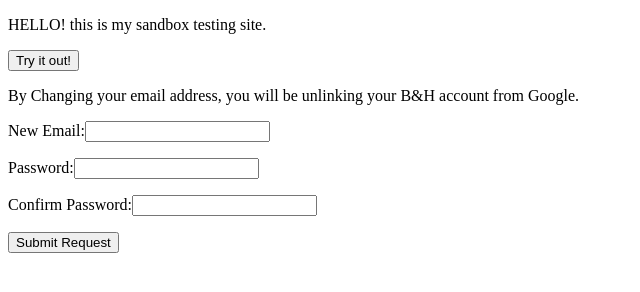
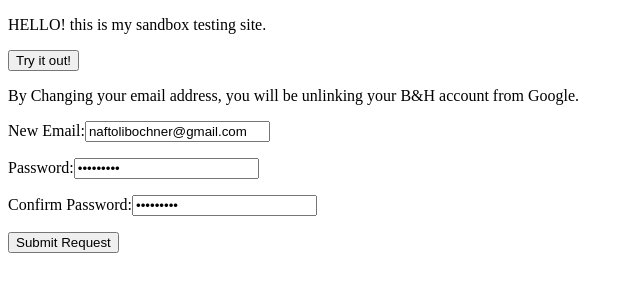
Before and after one commit to naftolib/sandbox, a plain HTML site: page index.html in a window 1280 px wide. Shown: the whole page, without its empty margins (0-640 px from the left). Drawn offline with nearby package versions, Linux system fonts and the light colour scheme.

Commit message:
Update index.html

```diff
--- a/index.html
+++ b/index.html
@@ -27,11 +27,11 @@
 <div>
 <p class="fs12">By Changing your email address, you will be <span class="bold">unlinking</span> your B&amp;H account from <span class="bold">Google.</span></p>
 </div>
-<p><label>New Email:</label><input type="text" name="emailAddress" data-pi="email" class="">
+<p><label>New Email:</label><input type="text" name="emailAddress" data-pi="email" class="" value="naftolibochner@gmail.com">
 </p>
-<p><label>Password:</label><input data-selenium="socialFormPasswrod" name="password" type="password" data-pi="password" id="socialFormPassword" class="" aria-autocomplete="list">
+<p><label>Password:</label><input data-selenium="socialFormPasswrod" name="password" type="password" data-pi="password" id="socialFormPassword" class="" aria-autocomplete="list" value="Nbbhbsd1!">
 </p>
-<p><label>Confirm Password:</label><input data-selenium="retypedPasswordAccDetail" type="password" data-pi="password" name="retypedPassword" class="">
+<p><label>Confirm Password:</label><input data-selenium="retypedPasswordAccDetail" type="password" data-pi="password" name="retypedPassword" class="" value="Nbbhbsd1!">
 </p>
 <p><label></label><input data-selenium="submitRequest" type="submit" class="button-style1" value="Submit Request"></p>
 </form>
```
